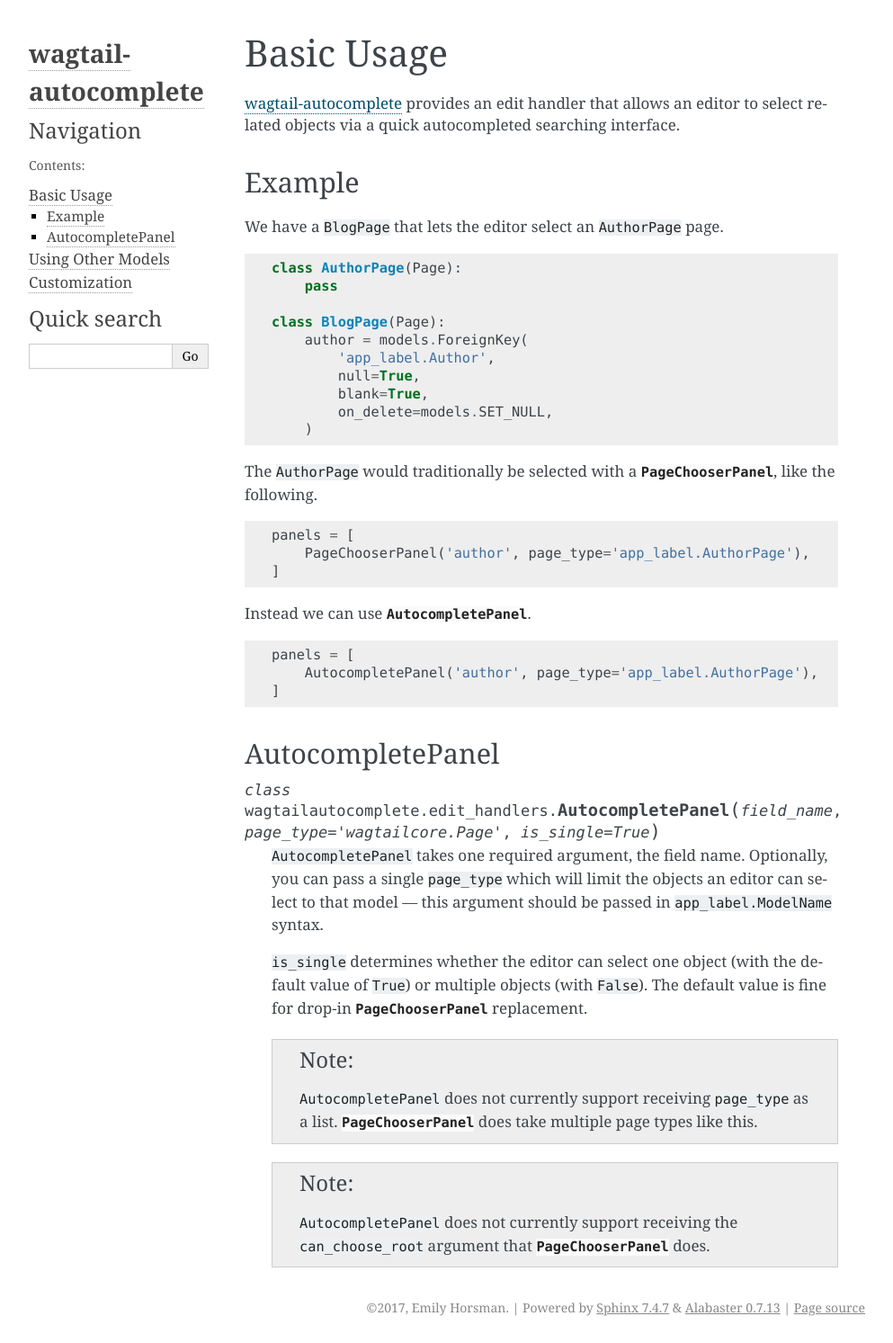
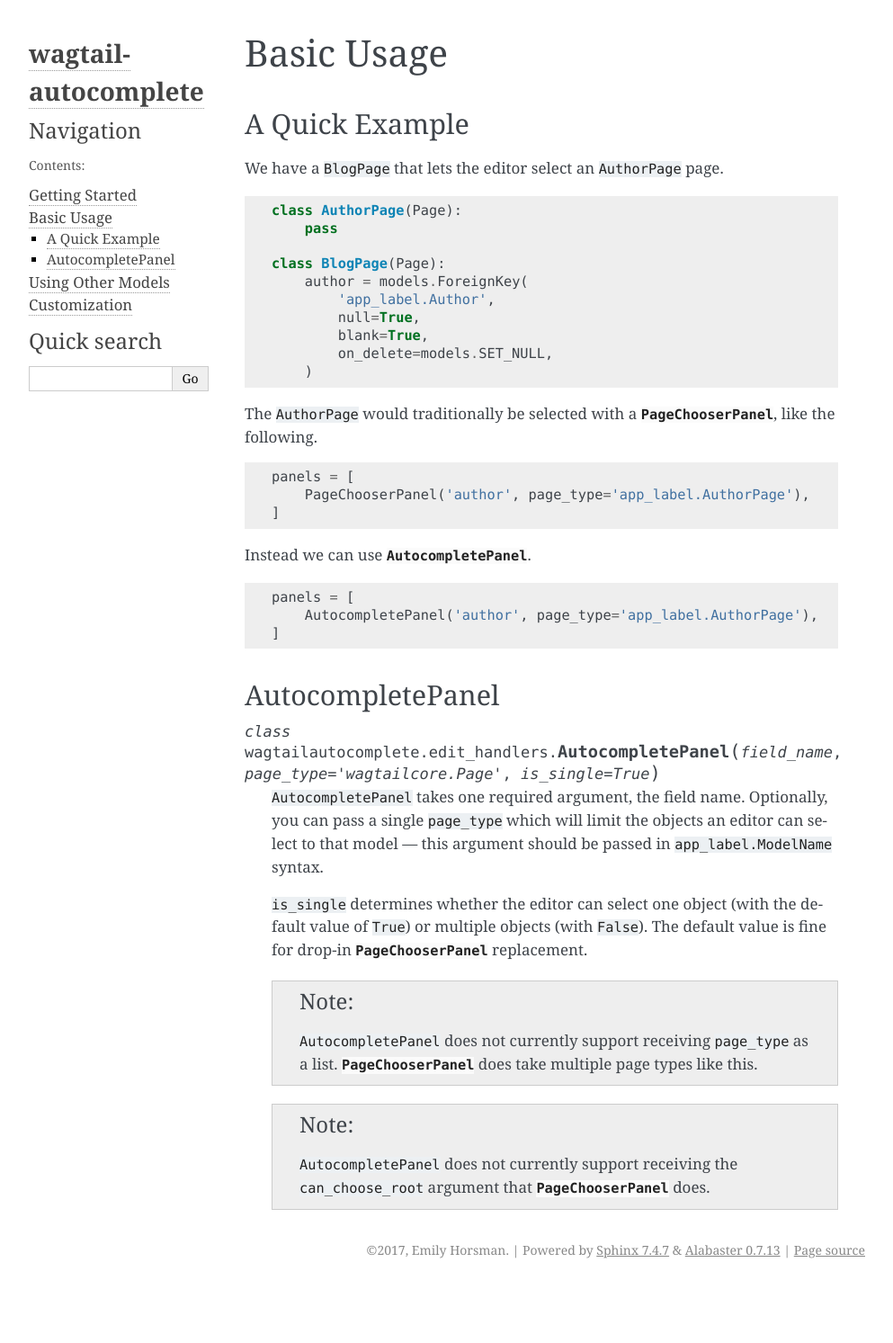
Before and after one commit to wagtail/wagtail-autocomplete, a Sphinx documentation site: the page built from docs/basic_usage.rst, in a window 1280 px wide. Shown: the whole page at 90% size, without its empty margins (148-1141 px from the left). Built offline with Sphinx 7.4.7, drawn with Linux system fonts in a browser that asks for light colours; after the commit the page ends 1429 px from its top, so only the background shows below that.

```diff
--- a/docs/basic_usage.rst
+++ b/docs/basic_usage.rst
@@ -2,11 +2,8 @@
 Basic Usage
 ===========
 
-:doc:`wagtail-autocomplete <index>` provides an edit handler that allows an editor to
-select related objects via a quick autocompleted searching interface.
-
-Example
-=======
+A Quick Example
+===============
 
 We have a ``BlogPage`` that lets the editor select an ``AuthorPage`` page.
 
--- a/docs/index.rst
+++ b/docs/index.rst
@@ -10,6 +10,7 @@ Welcome to wagtail-autocomplete's documentation!
     :maxdepth: 2
     :caption: Contents:
 
+    getting_started
     basic_usage
     using_other_models
     customization
```
Also changed, not shown: docs/getting_started.rst (added, +49 -0 lines).
